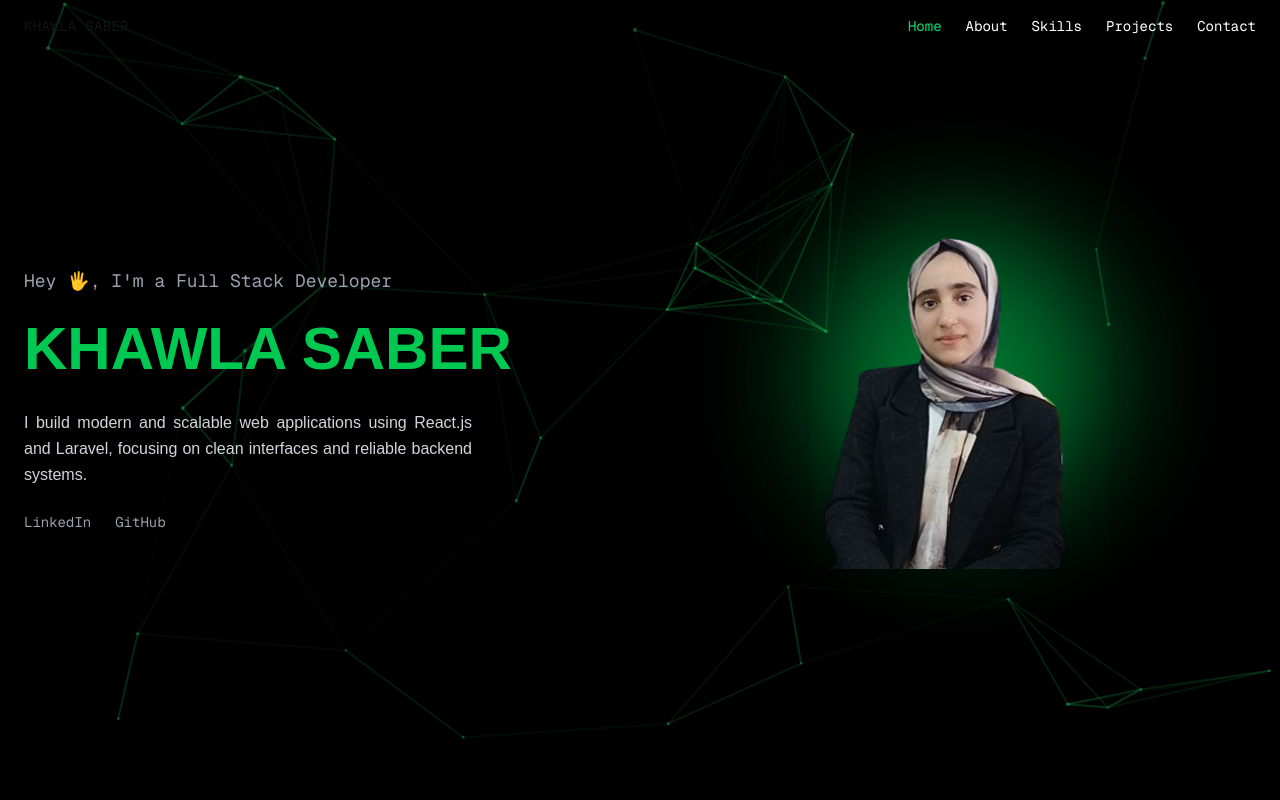
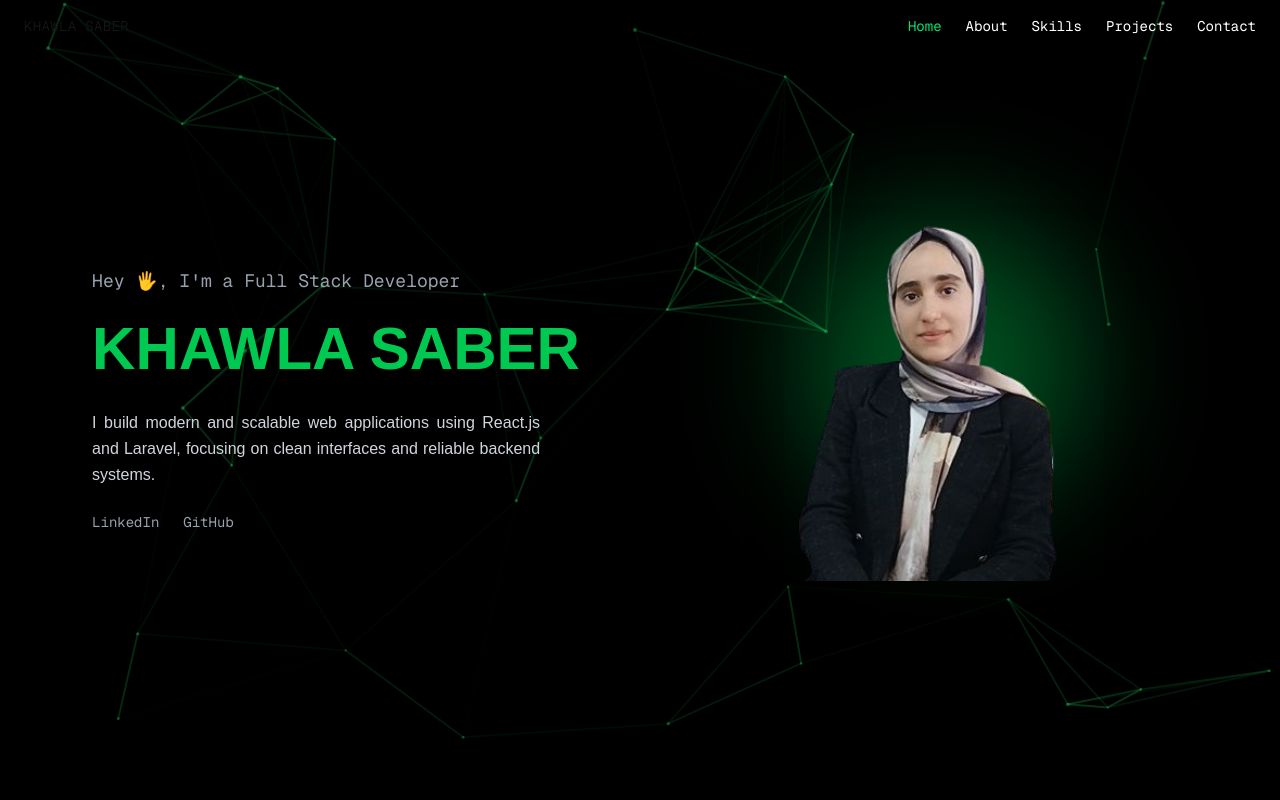
Before and after one commit to Saberkhawla-coder/my-porfolio, a Next.js app: page / in a window 1280 px wide. Shown: the top 800 px of the page. Built offline with nearby package versions, Linux system fonts and the light colour scheme.

Commit message:
change style image

```diff
--- a/app/page.js
+++ b/app/page.js
@@ -1,77 +1,109 @@
 "use client";
+
 import Image from "next/image";
 import ParticlesBackground from "./components/ParticlesBackground";
 import Link from "next/link";
 import About from "./about/page";
-import {motion, useScroll, useTransform} from 'framer-motion';
+import { motion, useScroll, useTransform } from "framer-motion";
 import Skills from "./skills/page";
 import AllProjects from "./project/page";
 import ContactPage from "./contact/page";
+
 export default function Home() {
+  const { scrollYProgress } = useScroll();
 
-  const {scrollYProgress}=useScroll();
-  const filter=useTransform(
+  const filter = useTransform(
     scrollYProgress,
     [0, 0.5],
-    ['blur(0px)', 'blur(8px)']
-  )
+    ["blur(0px)", "blur(8px)"]
+  );
 
   return (
-    <div>
-  <ParticlesBackground/>
-        <motion.section style={{filter}} className="relative min-h-[100vh]  flex items-center overflow-hidden">
+    <div className="overflow-x-hidden">
+      <ParticlesBackground />
+
+      {/* HERO SECTION */}
+      <motion.section
+        style={{ filter }}
+        className="relative min-h-screen m-auto flex items-center overflow-hidden px-4 sm:px-6 lg:px-10 py-10"
+      >
+        <div className="max-w-6xl mx-auto grid grid-cols-1 md:grid-cols-2 gap-12 md:gap-16 items-center relative z-10 w-full">
 
 
-        <div className="container mx-auto px-6 grid md:grid-cols-2 gap-12 items-center relative z-10">
+          <div className="order-2 m-auto md:order-1 text-center md:text-left">
 
-          <div>
-            <p className="font-mono text-lg text-gray-400 mb-4">
+            <p className="font-mono text-sm sm:text-base lg:text-lg text-gray-400 mb-4">
               Hey 🖐, I&apos;m a Full Stack Developer
             </p>
 
-            <h1 className="text-4xl sm:text-5xl lg:text-6xl font-extrabold text-green-500 leading-tight mb-6">
+            <h1 className="text-3xl sm:text-5xl lg:text-6xl font-extrabold text-green-500 leading-tight mb-6 break-words">
               KHAWLA SABER
             </h1>
 
-            <p className="text-gray-300 text-justify max-w-md leading-relaxed mb-6">
-             I build modern and scalable web applications using React.js and Laravel, focusing on clean interfaces and reliable backend systems.
+            <p className="text-gray-300 text-sm sm:text-base text-center md:text-justify max-w-md mx-auto md:mx-0 leading-relaxed mb-6">
+              I build modern and scalable web applications using
+              React.js and Laravel, focusing on clean interfaces
+              and reliable backend systems.
             </p>
 
-            <div className="flex items-center gap-6 text-sm text-gray-400 font-mono">
-              <Link href="https://www.linkedin.com/in/khawla-saber/" className="hover:text-white transition">LinkedIn</Link>
-              <Link href="https://github.com/Saberkhawla-coder" className="hover:text-white transition">GitHub</Link>
+
+            <div className="flex items-center justify-center md:justify-start gap-6 text-sm text-gray-400 font-mono flex-wrap">
+
+              <Link
+                href="https://www.linkedin.com/in/khawla-saber/"
+                className="hover:text-white transition"
+              >
+                LinkedIn
+              </Link>
+
+              <Link
+                href="https://github.com/Saberkhawla-coder"
+                className="hover:text-white transition"
+              >
+                GitHub
+              </Link>
 
             </div>
           </div>
 
-          <div className="relative flex justify-center">
-            <div className="absolute w-72 h-72 bg-green-500 rounded-full blur-3xl opacity-60"></div>
+
+          <div className="relative flex justify-center order-1 md:order-2">
+
+
+            <div className="absolute w-82 h-82 sm:w-72 sm:h-72 bg-green-500 rounded-full blur-3xl opacity-40"></div>
+
 
             <Image
               src="/images/test1.png"
               alt="Khawla Saber"
-              width={299}
-              height={299}
-              className="relative object-cover rounded-xl shadow-2xl"
+              width={320}
+              height={320}
+              priority
+              className="relative object-cover rounded-2xl shadow-2xl flex items-center w-56 sm:w-72 md:w-80 h-auto"
             />
           </div>
-
         </div>
       </motion.section>
+
+      {/* ABOUT */}
       <div id="about">
-         <About/>
-      </div>
-      <div id="skill">
-        <Skills/>
-      </div>
-      <div id='project'>
-        <AllProjects/>
-      </div>
-      <div id='contact'>
-        <ContactPage/>
+        <About />
       </div>
 
+      {/* SKILLS */}
+      <div id="skill">
+        <Skills />
+      </div>
+
+      {/* PROJECTS */}
+      <div id="project">
+        <AllProjects />
+      </div>
+
+      {/* CONTACT */}
+      <div id="contact">
+        <ContactPage />
+      </div>
     </div>
-
   );
 }
```
